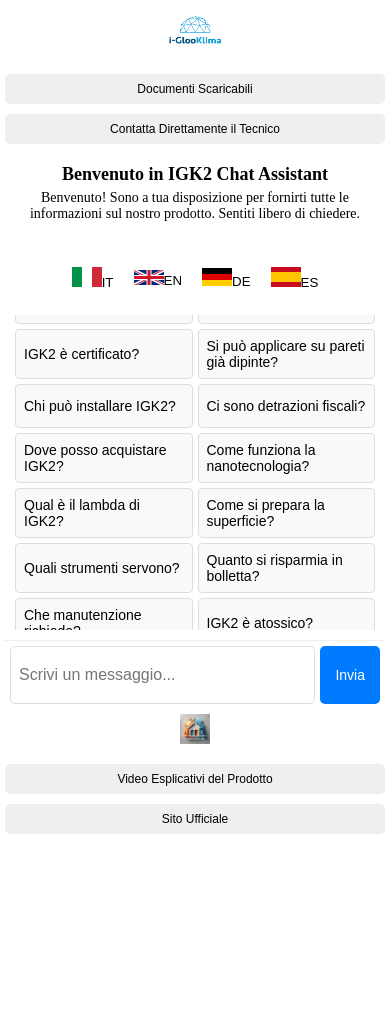
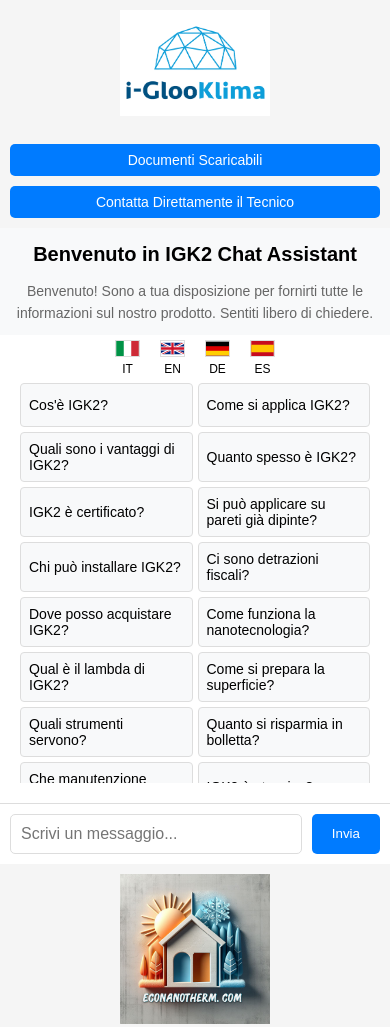
Before and after one commit to ChatIGK2/ChatbotIGK2, a website: page chat.html in a window 390 px wide. Shown: the top 1027 px of the page. Before the commit the page ends 844 px from the top, so only its background shows below. Drawn offline with nearby package versions, Linux system fonts and the light colour scheme.

Commit message:
Completely rewrite CSS for better mobile layout

```diff
--- a/css/style.css
+++ b/css/style.css
@@ -1,117 +1,150 @@
-/* Stili base */
-html, body {
+/* Base styles */
+* {
     margin: 0;
     padding: 0;
-    height: 100%;
+    box-sizing: border-box;
+}
+
+body {
+    font-family: Arial, sans-serif;
+    line-height: 1.6;
+    height: 100vh;
+    margin: 0;
+    padding: 0;
+    overflow: hidden;
+}
+
+/* Chatbot container */
+.chatbot-container {
+    display: grid;
+    grid-template-columns: 250px 1fr 250px;
+    height: 100vh;
     width: 100%;
     overflow: hidden;
 }
 
-.chatbot-container {
+/* Left column */
+.left-column {
+    background-color: #f5f5f5;
+    padding: 20px;
     display: flex;
     flex-direction: column;
-    height: 100vh;
-    width: 100%;
-    max-width: 100%;
-    margin: 0;
-    padding: 0;
-    overflow: hidden;
-    background: #fff;
+    gap: 20px;
 }
 
-/* Colonne principali */
-.left-column {
-    flex: 0 0 auto;
-    padding: 10px;
-    display: flex;
-    flex-direction: column;
-    align-items: center;
-    gap: 10px;
-}
-
-.center-column {
-    flex: 1;
-    display: flex;
-    flex-direction: column;
-    overflow: hidden;
-    padding: 10px;
-    min-height: 0;
-}
-
-.right-column {
-    flex: 0 0 auto;
-    padding: 10px;
-    display: flex;
-    flex-direction: column;
-    align-items: center;
-    gap: 10px;
-}
-
-/* Logo e immagini */
 .logo-container {
     text-align: center;
 }
 
 .logo-image {
-    max-height: 60px;
-    width: auto;
+    max-width: 200px;
+    height: auto;
 }
 
-.econanotherm-logo {
-    max-height: 40px;
-    width: auto;
-}
-
-/* Pulsanti */
-.side-buttons-container,
-.right-buttons-container {
+.side-buttons-container {
     display: flex;
     flex-direction: column;
     gap: 10px;
-    width: 100%;
 }
 
-.side-button,
-.right-button {
+.side-button {
     padding: 10px;
     border: none;
     border-radius: 5px;
+    background-color: #007bff;
+    color: white;
     cursor: pointer;
-    width: 100%;
-    text-align: center;
-    font-size: 14px;
+    transition: background-color 0.3s;
 }
 
-/* Area messaggi */
+.side-button:hover {
+    background-color: #0056b3;
+}
+
+/* Center column */
+.center-column {
+    display: flex;
+    flex-direction: column;
+    height: 100%;
+    background-color: white;
+    position: relative;
+}
+
 .welcome-text-container {
     text-align: center;
-    margin-bottom: 15px;
+    padding: 20px;
+    background-color: #f8f9fa;
 }
 
 .welcome-title {
     font-size: 24px;
-    margin: 0 0 10px 0;
+    margin-bottom: 10px;
 }
 
 .welcome-message {
     font-size: 16px;
-    margin: 0;
+    color: #666;
+}
+
+.language-flags-container {
+    display: flex;
+    justify-content: center;
+    gap: 20px;
+    padding: 10px;
+    background-color: #fff;
+}
+
+.language-flag {
+    display: flex;
+    flex-direction: column;
+    align-items: center;
+    gap: 5px;
+    border: none;
+    background: none;
+    cursor: pointer;
+}
+
+.language-flag img {
+    width: 30px;
+    height: 20px;
+    border: 1px solid #ddd;
+}
+
+.language-flag span {
+    font-size: 12px;
 }
 
 .messages-container {
     flex: 1;
     overflow-y: auto;
+    padding: 20px;
+}
+
+.message {
+    margin-bottom: 15px;
     padding: 10px;
-    margin: 10px 0;
-    min-height: 0;
+    border-radius: 5px;
+    max-width: 80%;
+    word-wrap: break-word;
+}
+
+.message.user {
+    background-color: #007bff;
+    color: white;
+    margin-left: auto;
+}
+
+.message.bot {
+    background-color: #f1f1f1;
+    margin-right: auto;
 }
 
 .chat-input-container {
+    padding: 20px;
+    background-color: #f8f9fa;
+    border-top: 1px solid #ddd;
     display: flex;
     gap: 10px;
-    padding: 10px;
-    background: #fff;
-    border-top: 1px solid #eee;
 }
 
 .chat-input {
@@ -126,275 +159,161 @@
     padding: 10px 20px;
     border: none;
     border-radius: 5px;
+    background-color: #007bff;
+    color: white;
     cursor: pointer;
-    background: #007bff;
-    color: white;
 }
 
-/* Bandiere lingue */
-.language-flags-container {
+/* Right column */
+.right-column {
+    background-color: #f5f5f5;
+    padding: 20px;
     display: flex;
-    justify-content: center;
-    gap: 10px;
-    margin: 10px 0;
+    flex-direction: column;
+    gap: 20px;
 }
 
-.language-flag {
-    cursor: pointer;
-    border: none;
-    background: none;
-    padding: 5px;
+.econanotherm-logo {
+    max-width: 200px;
+    height: auto;
+    margin: 0 auto;
 }
 
-.language-flag img {
-    width: 30px;
-    height: auto;
+.right-buttons-container {
+    display: flex;
+    flex-direction: column;
+    gap: 10px;
 }
 
-/* Media query per mobile */
-@media screen and (max-width: 768px) {
+.right-button {
+    padding: 10px;
+    border: none;
+    border-radius: 5px;
+    background-color: #28a745;
+    color: white;
+    cursor: pointer;
+    transition: background-color 0.3s;
+}
+
+.right-button:hover {
+    background-color: #218838;
+}
+
+/* Mobile styles */
+@media (max-width: 768px) {
     body {
-        position: fixed;
-        width: 100%;
-        height: 100%;
-        overflow: hidden;
+        overflow: auto;
+        height: auto;
     }
 
     .chatbot-container {
-        height: 100%;
-        max-height: 100%;
+        grid-template-columns: 1fr;
+        height: auto;
+        min-height: 100vh;
     }
 
-    .left-column {
-        padding: 5px;
+    .left-column, .right-column {
+        padding: 10px;
     }
 
-    .logo-image {
-        max-height: 40px;
-    }
-
-    .side-buttons-container {
-        flex-direction: row;
-        flex-wrap: wrap;
-        justify-content: center;
-    }
-
-    .side-button {
-        flex: 0 1 auto;
-        font-size: 12px;
-        padding: 8px;
-        white-space: nowrap;
+    .logo-image, .econanotherm-logo {
+        max-width: 150px;
     }
 
     .center-column {
-        padding: 5px;
+        height: auto;
+        min-height: 60vh;
+    }
+
+    .messages-container {
+        height: auto;
+        min-height: 300px;
+        max-height: 50vh;
+    }
+
+    .chat-input-container {
+        position: sticky;
+        bottom: 0;
+        background-color: white;
+        z-index: 1000;
+        padding: 10px;
+    }
+
+    .welcome-text-container {
+        padding: 10px;
     }
 
     .welcome-title {
-        font-size: 18px;
+        font-size: 20px;
     }
 
     .welcome-message {
         font-size: 14px;
     }
 
-    .messages-container {
-        margin: 5px 0;
+    .language-flags-container {
+        flex-wrap: wrap;
         padding: 5px;
     }
 
-    .chat-input-container {
-        padding: 5px;
+    .language-flag img {
+        width: 25px;
+        height: 17px;
     }
 
-    .chat-input {
-        font-size: 16px;
-        padding: 8px;
+    .message {
+        max-width: 90%;
     }
 
-    .right-column {
-        padding: 5px;
-    }
-
-    .right-buttons-container {
-        flex-direction: row;
-        flex-wrap: wrap;
-        justify-content: center;
-    }
-
-    .right-button {
-        flex: 0 1 auto;
-        font-size: 12px;
+    .side-button, .right-button {
+        font-size: 14px;
         padding: 8px;
-        white-space: nowrap;
-    }
-
-    .econanotherm-logo {
-        max-height: 30px;
     }
 }
 
-/* Fix per iOS */
-@supports (-webkit-touch-callout: none) {
-    .chatbot-container {
-        height: -webkit-fill-available;
-    }
+/* Loading overlay */
+.loading-overlay {
+    display: none;
+    position: fixed;
+    top: 0;
+    left: 0;
+    width: 100%;
+    height: 100%;
+    background-color: rgba(0, 0, 0, 0.5);
+    z-index: 9999;
+    justify-content: center;
+    align-items: center;
 }
 
-/* Media Queries per dispositivi mobili */
-@media screen and (max-width: 768px) {
-    html, body {
-        height: 100%;
-        margin: 0;
-        padding: 0;
-        overflow: hidden;
-    }
-
-    .chatbot-container {
-        display: grid;
-        grid-template-rows: auto 1fr auto;
-        height: 100vh;
-        max-height: 100vh;
-        padding: 0;
-        margin: 0;
-        overflow: hidden;
-    }
-
-    .left-column {
-        grid-row: 1;
-        display: flex;
-        flex-direction: column;
-        align-items: center;
-        padding: 5px;
-        background: #fff;
-    }
-
-    .logo-container {
-        margin: 5px 0;
-    }
-
-    .logo-image {
-        height: 40px;
-        width: auto;
-    }
-
-    .side-buttons-container {
-        display: flex;
-        gap: 10px;
-        padding: 5px;
-    }
-
-    .side-button {
-        padding: 8px;
-        font-size: 12px;
-        white-space: nowrap;
-    }
-
-    .center-column {
-        grid-row: 2;
-        display: flex;
-        flex-direction: column;
-        height: 100%;
-        padding: 5px;
-        overflow: hidden;
-    }
-
-    .welcome-text-container {
-        flex-shrink: 0;
-        padding: 5px;
-    }
-
-    .welcome-title {
-        font-size: 18px;
-        margin: 0;
-    }
-
-    .welcome-message {
-        font-size: 14px;
-        margin: 5px 0;
-    }
-
-    .language-flags-container {
-        display: flex;
-        justify-content: center;
-        gap: 10px;
-        padding: 5px;
-        flex-shrink: 0;
-    }
-
-    .messages-container {
-        flex: 1;
-        overflow-y: auto;
-        padding: 5px;
-        margin: 5px 0;
-    }
-
-    .chat-input-container {
-        display: flex;
-        gap: 5px;
-        padding: 5px;
-        background: #fff;
-        position: sticky;
-        bottom: 0;
-    }
-
-    .chat-input {
-        flex: 1;
-        height: 40px;
-        font-size: 16px;
-        padding: 8px;
-    }
-
-    .send-button {
-        padding: 8px 15px;
-        font-size: 14px;
-        white-space: nowrap;
-    }
-
-    .right-column {
-        grid-row: 3;
-        display: flex;
-        flex-direction: column;
-        align-items: center;
-        padding: 5px;
-        background: #fff;
-    }
-
-    .econanotherm-logo {
-        height: 30px;
-        width: auto;
-        margin: 5px 0;
-    }
-
-    .right-buttons-container {
-        display: flex;
-        gap: 10px;
-        padding: 5px;
-    }
-
-    .right-button {
-        padding: 8px;
-        font-size: 12px;
-        white-space: nowrap;
-    }
-
-    .questions-buttons {
-        display: flex;
-        flex-wrap: wrap;
-        gap: 5px;
-        padding: 5px;
-    }
-
-    .question-button {
-        font-size: 12px;
-        padding: 8px;
-        white-space: nowrap;
-    }
+.spinner {
+    width: 50px;
+    height: 50px;
+    border: 5px solid #f3f3f3;
+    border-top: 5px solid #3498db;
+    border-radius: 50%;
+    animation: spin 1s linear infinite;
 }
 
-/* Fix per iOS */
-@supports (-webkit-touch-callout: none) {
-    .chatbot-container {
-        height: -webkit-fill-available;
-    }
+@keyframes spin {
+    0% { transform: rotate(0deg); }
+    100% { transform: rotate(360deg); }
 }
+
+/* Error container */
+.error-container {
+    display: none;
+    position: fixed;
+    top: 20px;
+    right: 20px;
+    padding: 15px;
+    background-color: #ff4444;
+    color: white;
+    border-radius: 5px;
+    z-index: 9999;
+    animation: fadeIn 0.3s;
+}
+
+@keyframes fadeIn {
+    from { opacity: 0; }
+    to { opacity: 1; }
+}
```
